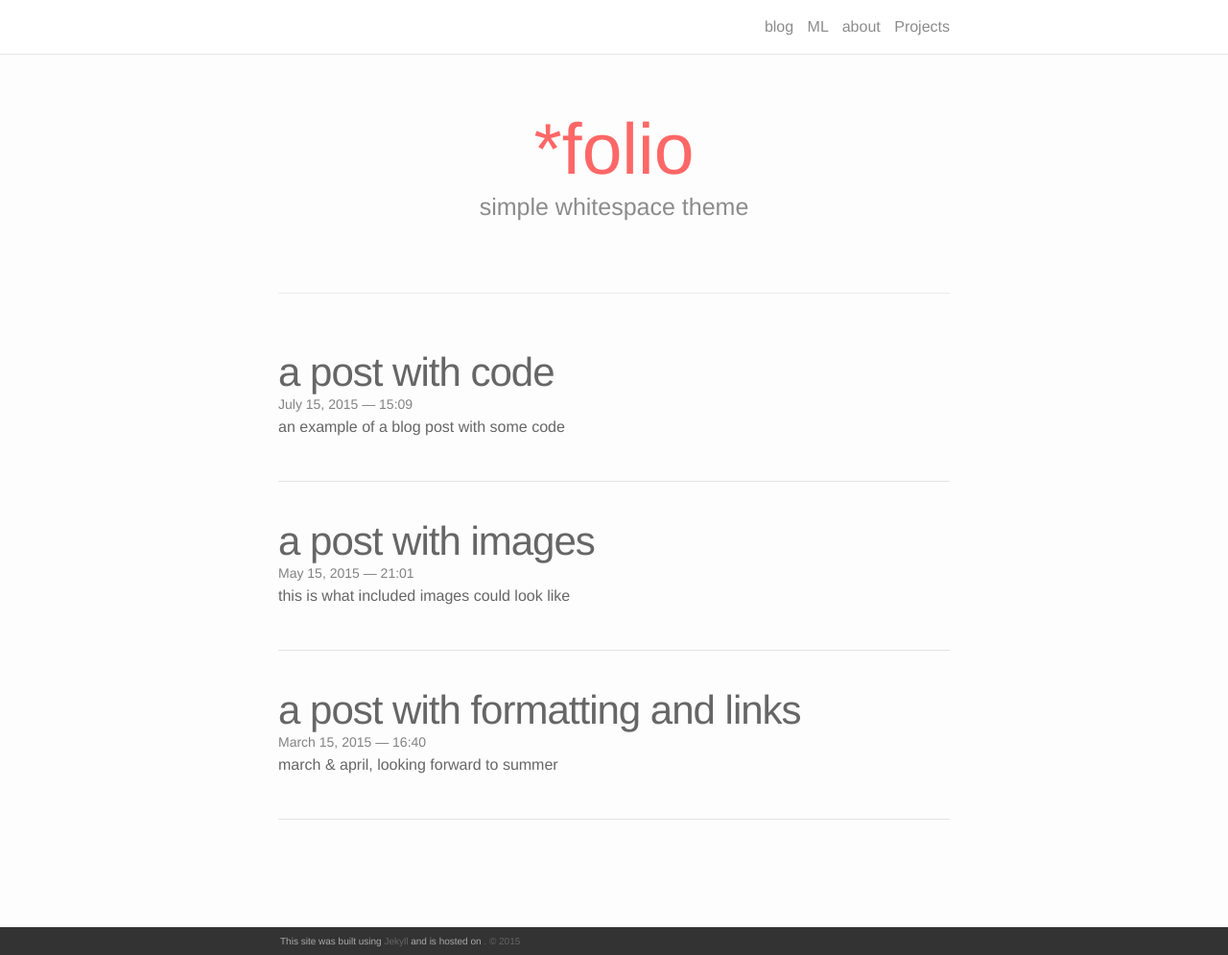
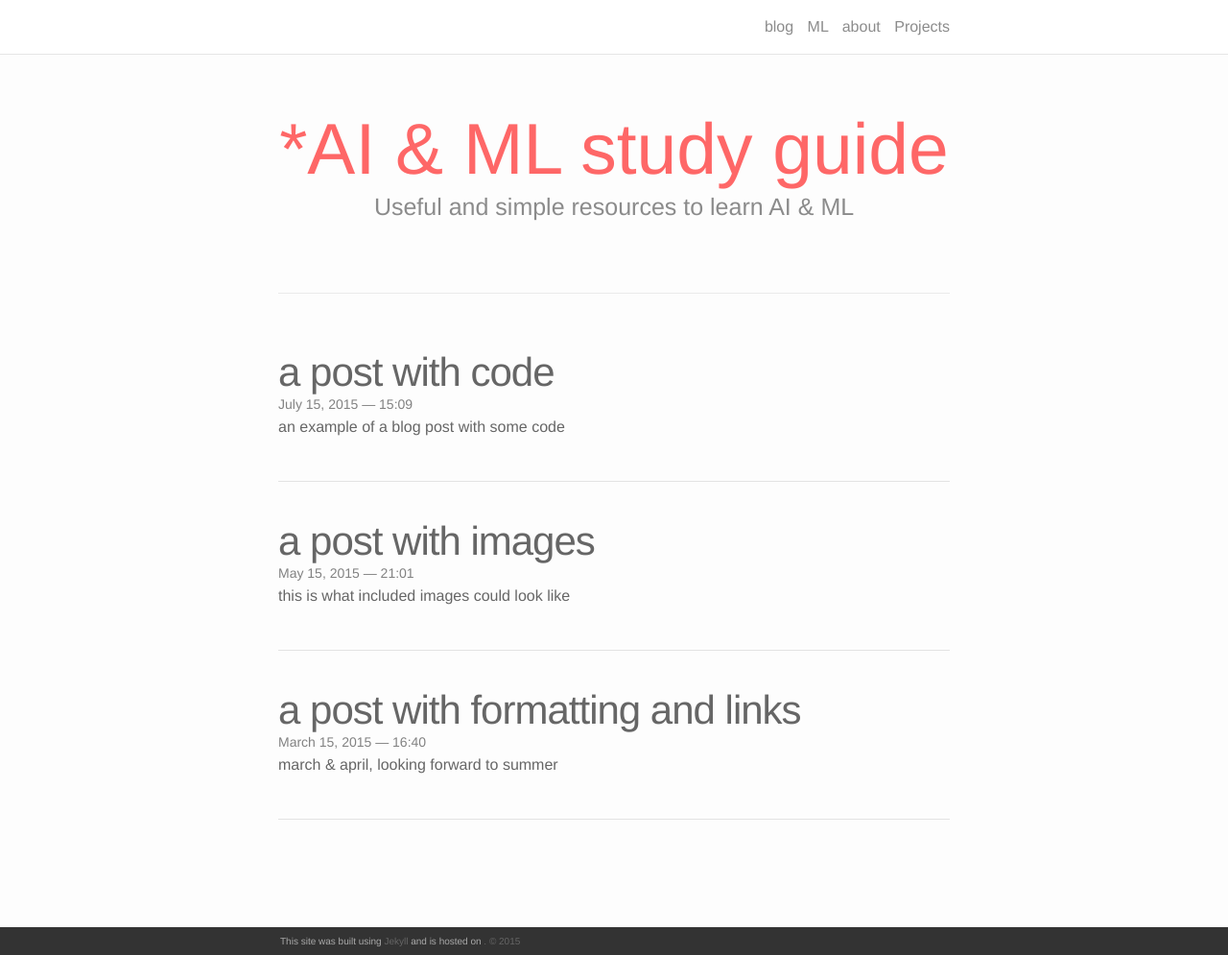
Before and after one commit to Aracelimp/AI-study-guide, a Jekyll site: the page built from index.html, in a window 1280 px wide and 995 px high. Shown: the whole window at 96% size. Built offline with Jekyll 4.4.1, drawn with Linux system fonts in a browser that asks for light colours; nearby versions of some CDN libraries; the list of posts is cut into pages by our own code.

Commit message:
Update index.html

```diff
--- a/index.html
+++ b/index.html
@@ -3,8 +3,8 @@ layout: default
 ---
 
 <div class="header-bar">
-  <h1>*folio</h1>
-  <h2>simple whitespace theme</h2>
+  <h1>*AI & ML study guide</h1>
+  <h2>Useful and simple resources to learn AI & ML</h2>
   <br/>
   <hr>
   <br/>
```
